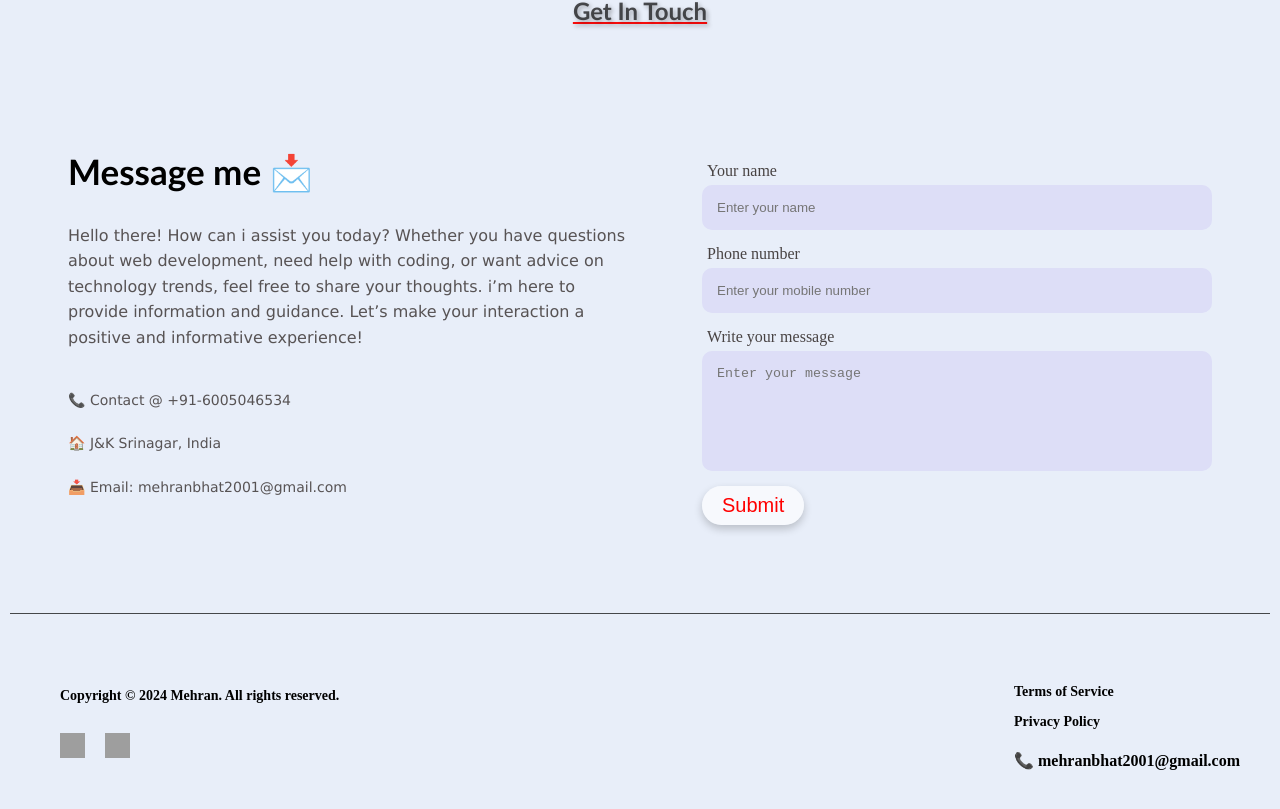
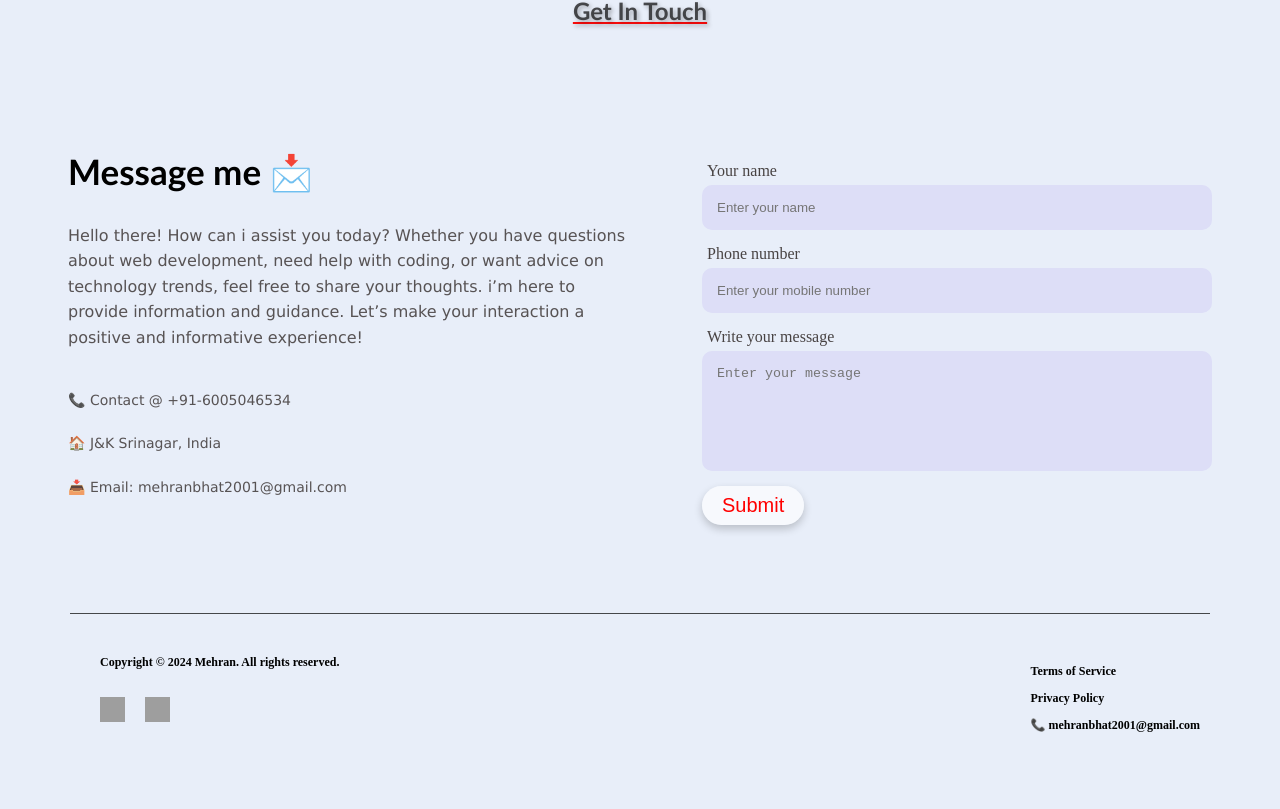
Before and after one commit to mehranbhat7/React-portfolio, a React (Create React App) app: page / in a window 1280 px wide. Shown: the part 3657-4466 px from the top of the page. After the commit the page ends 4412 px from the top, so only its background shows below. Built offline with nearby package versions, Linux system fonts and the light colour scheme; grey boxes are pictures that could not be loaded.

Commit message:
changes in footer

```diff
--- a/src/Components/Footer/Footer.css
+++ b/src/Components/Footer/Footer.css
@@ -1,6 +1,6 @@
 .footer {
-  margin: 10px;
-  padding: 30px;
+  margin: 0px 70px;
+  padding: 10px;
   border-top: 1px solid rgba(0, 0, 0, 0.702);
   display: flex;
   align-items: center;
@@ -13,10 +13,10 @@
 }
 .links h3 {
   margin-left: 20px;
-  font-size: 14px;
+  font-size: 12px;
 }
 .terms h3 {
-  font-size: 14px;
+  font-size: 12px;
   margin-top: 10px;
 }
 .terms {
--- a/src/Components/Footer/Footer.jsx
+++ b/src/Components/Footer/Footer.jsx
@@ -24,7 +24,7 @@ const Footer = () => {
         <div className="terms">
           <h3>Terms of Service</h3>
           <h3>Privacy Policy</h3>
-          <h4>📞 mehranbhat2001@gmail.com</h4>
+          <h3>📞 mehranbhat2001@gmail.com</h3>
         </div>
       </div>
     </>
```
